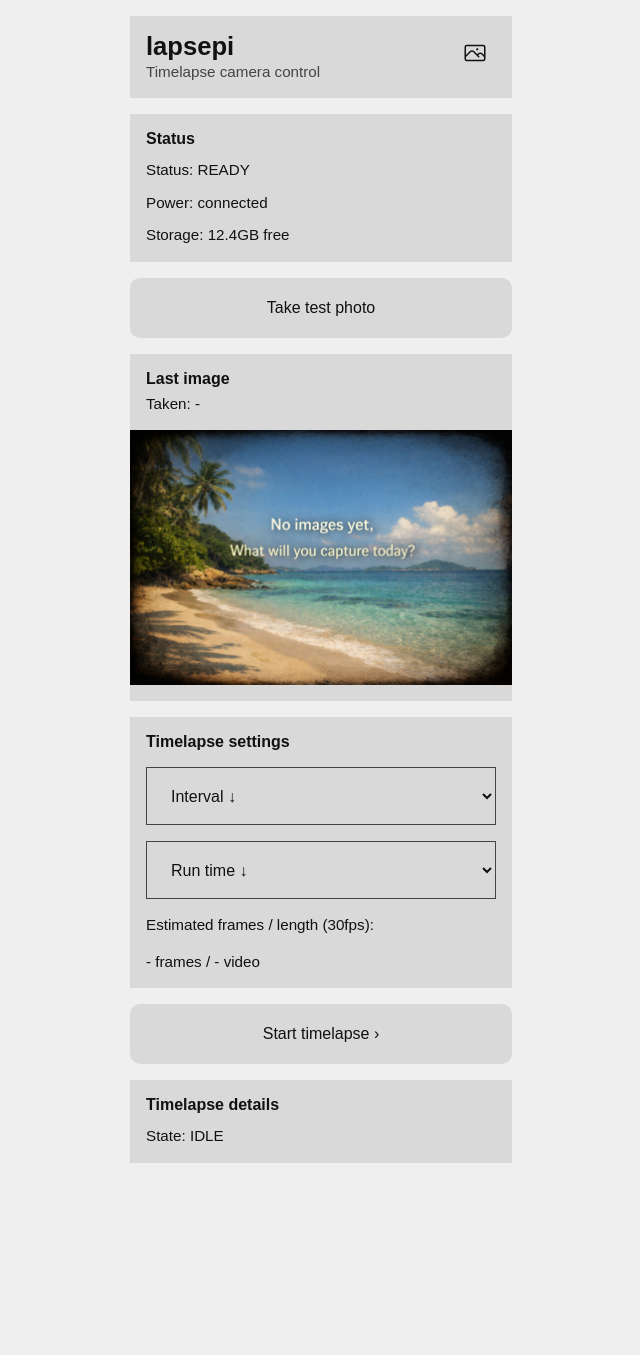
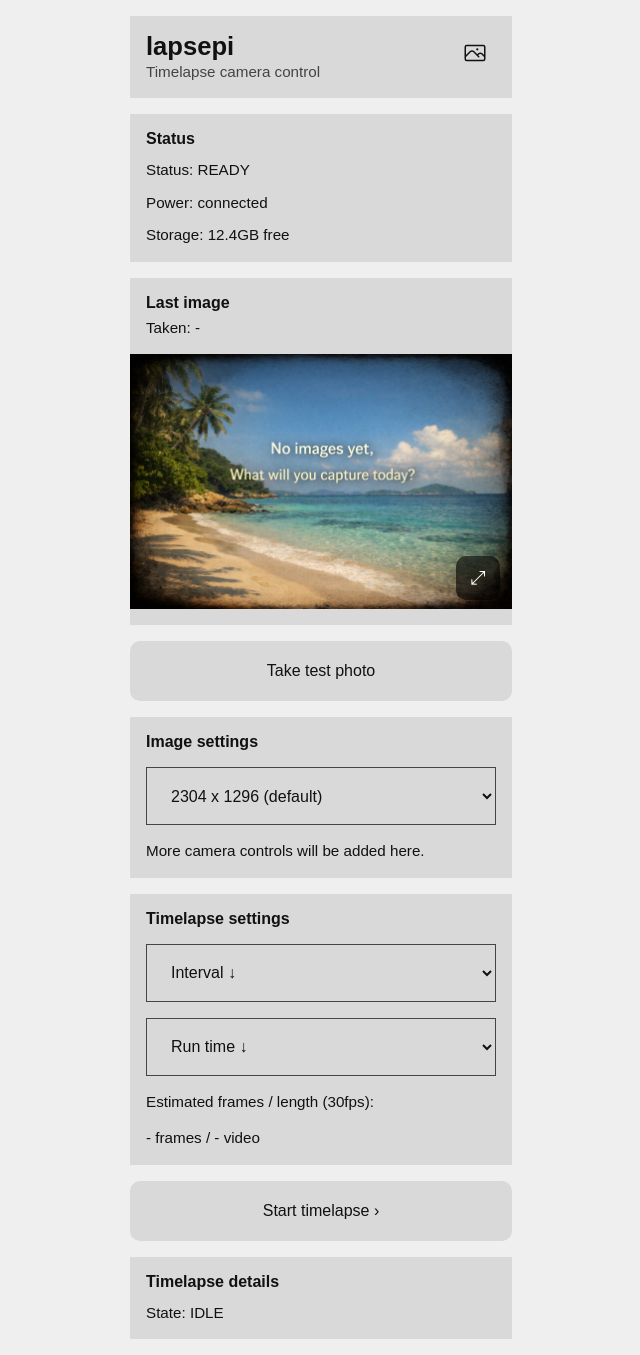
Before and after one commit to Ashterism/lapsepi, a Flask app: page / in a window 1280 px wide. Shown: the whole page, without its empty margins (319-959 px from the left). Before the commit the page ends 1163 px from the top, so only its background shows below. Run offline with Flask 3, Linux system fonts and the light colour scheme.

Commit message:
added networking and ui via admin page

```diff
--- /dev/null
+++ b/src/lapsepi/process/settings_man.py
@@ -0,0 +1,52 @@
+
+from .storage import Storage
+
+
+class SettingsManager:
+
+    def __init__(self):
+        self.storage = Storage()
+        self.camera_settings_file = self.storage.meta_dir / "camera_settings.json"
+        self.default_camera_settings = {
+            "preset": "default",
+            "resolution": "2304x1296",
+        }
+        self.camera_presets = {
+            "default": "Default (standard daytime)",
+            "sunset": "Sunset",
+            "nightscape": "Nightscape",
+            "astro": "Astro",
+            "custom": "Custom",
+        }
+        self.camera_resolutions = {
+            "1920x1080": "1920 x 1080",
+            "2304x1296": "2304 x 1296 (default)",
+            "4608x2592": "4608 x 2592",
+        }
+
+
+    def get_camera_options(self):
+        return {
+            "presets": self.camera_presets,
+            "resolutions": self.camera_resolutions,
+            "defaults": self.default_camera_settings,
+        }
+
+
+    def get_camera_settings(self):
+
+        saved_settings = (
+            self.storage.read_json(self.camera_settings_file)
+            or self.default_camera_settings
+        )
+        return saved_settings
+
+
+    def update_camera_settings(self, data):
+        settings = {
+            "preset": data.get("preset", "default"),
+            "resolution": data.get("resolution", "2304x1296"),
+        }
+
+        self.storage.write_json(self.camera_settings_file, settings)
+        return settings
--- a/src/lapsepi/web/app.py
+++ b/src/lapsepi/web/app.py
@@ -7,10 +7,26 @@ from flask import (
     request,
 )
 
-from ..control.controller import get_photo, get_timelapse, get_timelapse_stopped, get_timelapse_video
+from ..control.controller import (
+    get_photo,
+    get_timelapse,
+    get_timelapse_stopped,
+    get_timelapse_video,
+    get_camera_options,
+    get_camera_settings,
+    update_camera_settings,
+    get_network_options,
+    get_network_settings,
+    get_current_network_mode,
+    update_network_settings,
+)
+
 from ..process.storage import Storage
+from ..process.network_man import NetworkManager
+
 
 storage = Storage()
+network_manager = NetworkManager()
 
 app = Flask(__name__)
 
@@ -40,19 +56,28 @@ def home():
                     taken_time = dt.strftime("%y/%m/%d %H:%M:%S")
 
     is_running = storage.check_lockfile("camera_in_use")
+    camera_options = get_camera_options()
+    camera_settings = get_camera_settings()
 
     return render_template(
         "index.html",
         image_path=image_path,
         taken_time=taken_time,
         is_running=is_running,
+        camera_options=camera_options,
+        camera_settings=camera_settings,
     )
 
 
-# Serve images from /data/images
+# Serve media from /data
 @app.route("/data/<path:filename>")
-def serve_image(filename):
-    return send_from_directory(storage.data_dir, filename)
+def serve_media(filename):
+    return send_from_directory(
+        storage.data_dir,
+        filename,
+        mimetype="video/mp4" if filename.endswith(".mp4") else None,
+        conditional=True,
+    )
 
 
 # route to check if camera in use (lockfile check)
@@ -77,6 +102,18 @@ def take_photo():
     return redirect("/")
 
 
+@app.route("/camera_settings", methods=["POST"])
+def camera_settings():
+    update_camera_settings(request.form)
+    return redirect("/")
+
+
+@app.route("/network_settings", methods=["POST"])
+def network_settings():
+    update_network_settings(request.form)
+    return redirect("/admin")
+
+
 # route to call get timelapse (which runs in own process)
 @app.route("/take_timelapse", methods=["POST"])
 def take_timelapse():
@@ -92,6 +129,35 @@ def take_timelapse():
 def stop_timelapse():
     get_timelapse_stopped()
     return redirect("/")
+
+@app.route("/admin")
+def admin():
+    networks = network_manager.get_saved_wifi_networks()
+    network_options = get_network_options()
+    network_settings = get_network_settings()
+    current_network_mode = get_current_network_mode()
+
+    target_network_mode = network_settings.get("target_mode", "hotspot")
+    current_network_mode_known = current_network_mode != "unknown"
+    current_network_mode_label = network_options["modes"].get(
+        current_network_mode,
+        "Unable to detect in this environment",
+    )
+    target_network_mode_label = network_options["modes"].get(target_network_mode, target_network_mode)
+    network_mode_will_change = current_network_mode_known and current_network_mode != target_network_mode
+
+    return render_template(
+        "admin.html",
+        networks=networks,
+        network_options=network_options,
+        network_settings=network_settings,
+        current_network_mode=current_network_mode,
+        current_network_mode_known=current_network_mode_known,
+        current_network_mode_label=current_network_mode_label,
+        target_network_mode=target_network_mode,
+        target_network_mode_label=target_network_mode_label,
+        network_mode_will_change=network_mode_will_change,
+    )
 
 
 @app.route("/gallery")
--- a/src/lapsepi/web/static/main.css
+++ b/src/lapsepi/web/static/main.css
@@ -146,6 +151,29 @@ body {
     padding-bottom: 16px
 }
 
+.preview-frame-overlay {
+    position: relative;
+}
+
+.overlay-button {
+    position: absolute;
+    bottom: 25px;
+    right: 12px;
+    width: 44px;
+    height: 44px;
+    border: 0;
+    border-radius: 10px;
+    background: rgba(0, 0, 0, 0.6);
+    color: #ffffff;
+    font: inherit;
+    font-size: 1.2rem;
+    cursor: pointer;
+}
+
+.overlay-button:hover {
+    background: rgba(0, 0, 0, 0.75);
+}
+
 .preview-image {
     width: 100%;
     height: auto;
--- a/src/lapsepi/web/templates/index.html
+++ b/src/lapsepi/web/templates/index.html
@@ -33,20 +33,48 @@
             </div>
         </section>
 
+        <section class="card image-card">
+            <div class="card-body card-body-tight">
+                <h2 class="section-title">Last image</h2>
+                <p class="image-label">Taken: {{ taken_time }}</p>
+            </div>
+            <div class="preview-frame preview-frame-overlay">
+                <img id="last-image-preview" src="{{ image_path }}" class="preview-image" alt="Last captured image">
+                <button id="open-lightbox-button" class="overlay-button" type="button" aria-label="View full screen">
+                    ⤢
+                </button>
+            </div>
+        </section>
+
+        <div id="image-lightbox" class="image-lightbox" hidden>
+            <button id="lightbox-close" class="lightbox-close" type="button" aria-label="Close image preview">×</button>
+            <img id="lightbox-image" class="lightbox-image" src="" alt="Full size preview">
+        </div>
+
         <section>
             <form method="post" action="/take_photo">
                 <button class="button{% if is_running %} button-disabled{% endif %}" type="submit" {% if is_running %}disabled{% endif %}>Take test photo</button>
             </form>
         </section>
 
-        <section class="card image-card">
-            <div class="card-body card-body-tight">
-                <h2 class="section-title">Last image</h2>
-                <p class="image-label">Taken: {{ taken_time }}</p>
-            </div>
-            <div class="preview-frame">
-                <img src="{{ image_path }}" class="preview-image" alt="Last captured image">
-            </div>
+        <section class="card">
+            <form method="post" action="/camera_settings">
+                <div class="card-body settings-card-body">
+                    <h2 class="section-title">Image settings</h2>
+
+                    <div class="controls-stack">
+
+                        <select name="resolution" class="select-control" id="camera-resolution-select" aria-label="Camera resolution">
+                            <option value="1920x1080" {% if camera_settings.resolution == "1920x1080" %}selected{% endif %}>1920 x 1080</option>
+                            <option value="2304x1296" {% if camera_settings.resolution == "2304x1296" %}selected{% endif %}>2304 x 1296 (default)</option>
+                            <option value="4608x2592" {% if camera_settings.resolution == "4608x2592" %}selected{% endif %}>4608 x 2592</option>
+                        </select>
+                    </div>
+
+
+                    <p class="estimate-text">More camera controls will be added here.</p>
+                </div>
+            </form>
         </section>
 
         <form method="post" action="/take_timelapse" id="timelapse-form">
@@ -128,6 +156,48 @@
         const runtimeSelect = document.getElementById("runtime-select");
         const estimatedFrames = document.getElementById("estimated-frames");
         const estimatedLength = document.getElementById("estimated-length");
+        const cameraSettingsForm = document.querySelector('form[action="/camera_settings"]');
+        const cameraResolutionSelect = document.getElementById("camera-resolution-select");
+
+        const lastImagePreview = document.getElementById("last-image-preview");
+        const imageLightbox = document.getElementById("image-lightbox");
+        const lightboxImage = document.getElementById("lightbox-image");
+        const lightboxClose = document.getElementById("lightbox-close");
+        const openLightboxButton = document.getElementById("open-lightbox-button");
+
+        if (openLightboxButton && imageLightbox && lightboxImage && lastImagePreview) {
+            openLightboxButton.addEventListener("click", function () {
+                lightboxImage.src = lastImagePreview.src;
+                imageLightbox.hidden = false;
+            });
+        }
+
+        if (lightboxClose) {
+            lightboxClose.addEventListener("click", closeLightbox);
+        }
+
+        if (imageLightbox) {
+            imageLightbox.addEventListener("click", function (event) {
+                if (event.target === imageLightbox) {
+                    closeLightbox();
+                }
+            });
+        }
+
+        document.addEventListener("keydown", function (event) {
+            if (event.key === "Escape") {
+                closeLightbox();
+            }
+        });
+
+        function closeLightbox() {
+            if (!imageLightbox || !lightboxImage) {
+                return;
+            }
+
+            imageLightbox.hidden = true;
+            lightboxImage.src = "";
+        }
 
         function formatVideoLength(seconds) {
             if (seconds < 60) {
@@ -174,6 +244,19 @@
         }
 
         updateEstimate();
+
+        if (cameraSettingsForm && cameraResolutionSelect) {
+            cameraResolutionSelect.addEventListener("change", async function () {
+                try {
+                    await fetch(cameraSettingsForm.action, {
+                        method: "POST",
+                        body: new FormData(cameraSettingsForm),
+                    });
+                } catch (error) {
+                    console.error("Camera settings save failed", error);
+                }
+            });
+        }
 
         if (timelapseForm && timelapseButton) {
             timelapseForm.addEventListener("submit", function () {
```
Also changed, not shown: other parts of src/lapsepi/web/static/main.css (+40 -3 lines), build-plan.txt (+49 -8 lines), src/lapsepi/control/controller.py (+42 -4 lines), src/lapsepi/process/network_man.py (added, +99 -0 lines), src/lapsepi/web/templates/admin.html (added, +118 -0 lines), README.md.
